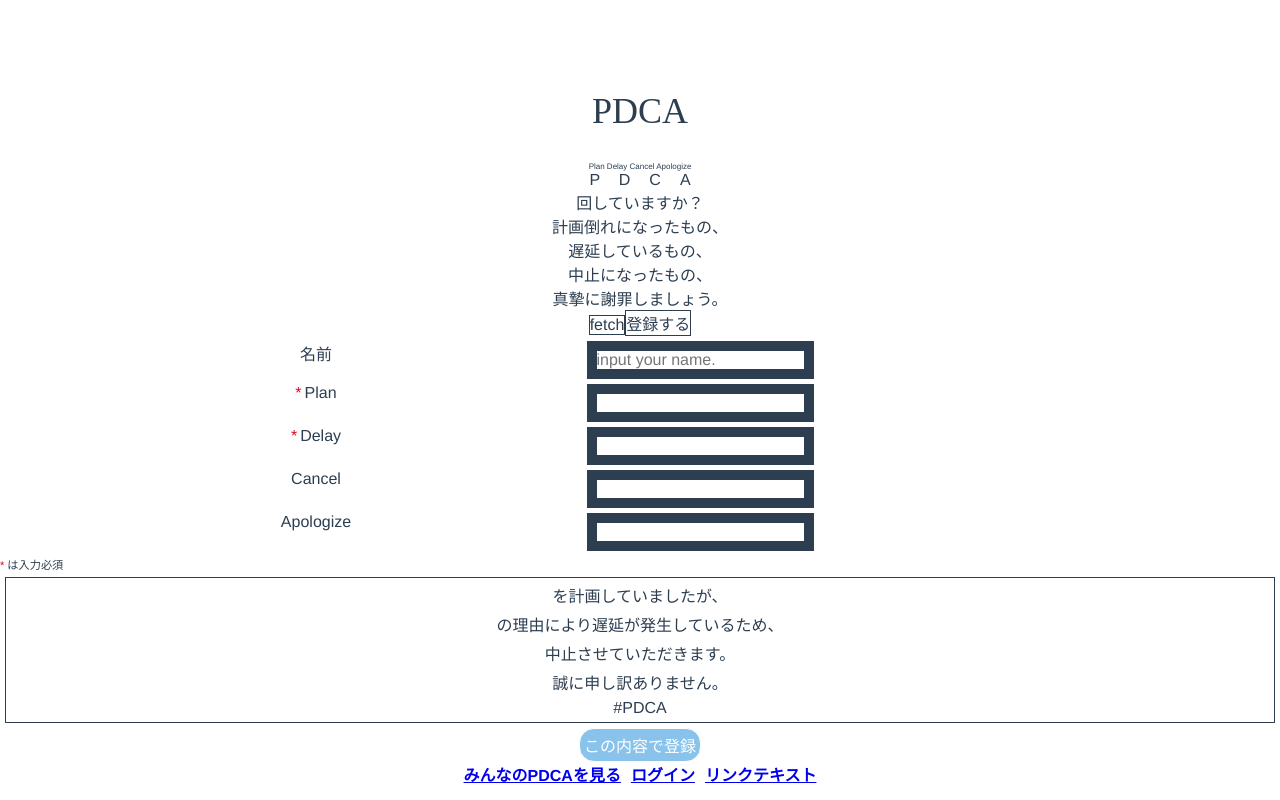
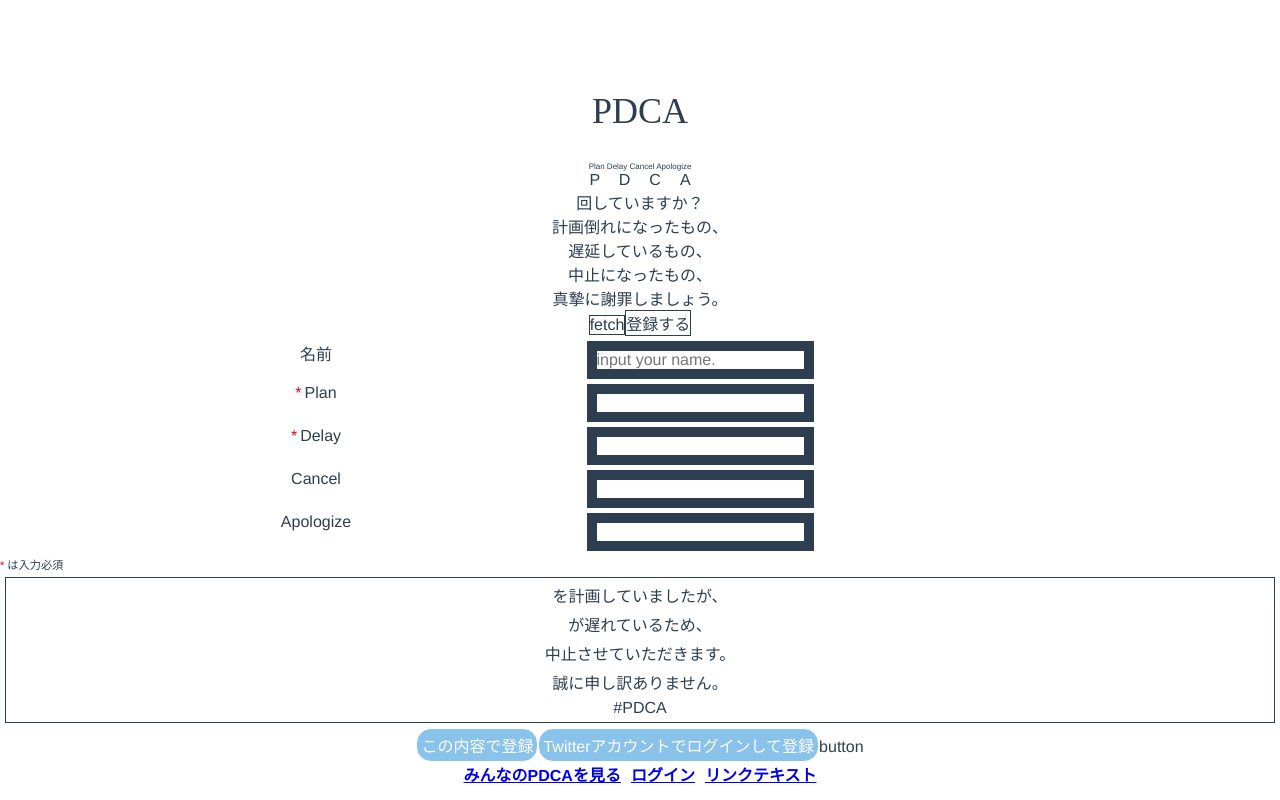
Before and after one commit to kidoto/PDCA, a Vue app: page / in a window 1280 px wide. Built offline with nearby package versions, Linux system fonts and the light colour scheme; no server answers.

Commit message:
20190512 some fix.

```diff
--- a/src/components/List.vue
+++ b/src/components/List.vue
@@ -6,14 +6,12 @@
   <ul>
     <div id="flex">
       <div id="card" v-for="item of data">
+        {{item.name}}さん
         <li>
           {{item.plan}}を計画していたが
         </li>
         <li>
-          {{item.delay}}が遅延したため
-        </li>
-        <li>
-          中止
+          {{item.delay}}が遅れため
         </li>
       </div>
     </div>
@@ -29,7 +27,6 @@ export default {
   mounted: async function() {
     store = firebase.firestore();
     let database = await store.collection('list')
-      //        .where("plan", "==", "plan")
       .get().then((querySnapshot) => {
         querySnapshot.forEach((doc) => {
           // 取得したドキュメントで何かやる
--- a/src/components/Pdca.vue
+++ b/src/components/Pdca.vue
@@ -27,7 +27,7 @@
       {{plan}}を計画していましたが、
     </li>
     <li>
-      {{delay}}の理由により遅延が発生しているため、
+      {{delay}}が遅れているため、
     </li>
     <li>
       {{cancel}}中止させていただきます。
@@ -42,8 +42,8 @@
     </li>
   </ul>
   <button id="regist" v-on:click="insert(this)" type="submit">この内容で登録</button>
-
-
+  <button id="loginRegist" v-on:click="loginInsert(this)" type="submit">Twitterアカウントでログインして登録</button>
+  <button v-bind:disabled="isProcessing" v-on:click="kk">button</button>
 </div>
 </template>
 <script>
@@ -67,6 +67,7 @@ export default {
     insert: async function() {
       if (this.checkForm()) {
         await store.collection('list').add({
+          name: this.name,
           plan: this.plan,
           delay: this.delay,
           cancel: this.cancel,
@@ -96,6 +97,9 @@ export default {
         this.errors.push('遅延した理由は必須です。');
       }
       return this.errors.length === 0 ? true : false;
+    },
+    kk: function() {
+      console.log(1)
     }
   },
   data() {
@@ -105,6 +109,7 @@ export default {
       delay: "",
       cancel: "",
       apologize: "",
+      isProcessing: false,
       data: [],
       errors: []
     }
@@ -112,7 +117,8 @@ export default {
 }
 </script>
 <style>
-#regist {
+#regist,
+#loginRegist {
   background-color: #89c3eb;
   border: solid 1px;
   box-shadow: 1px 1px;
```
